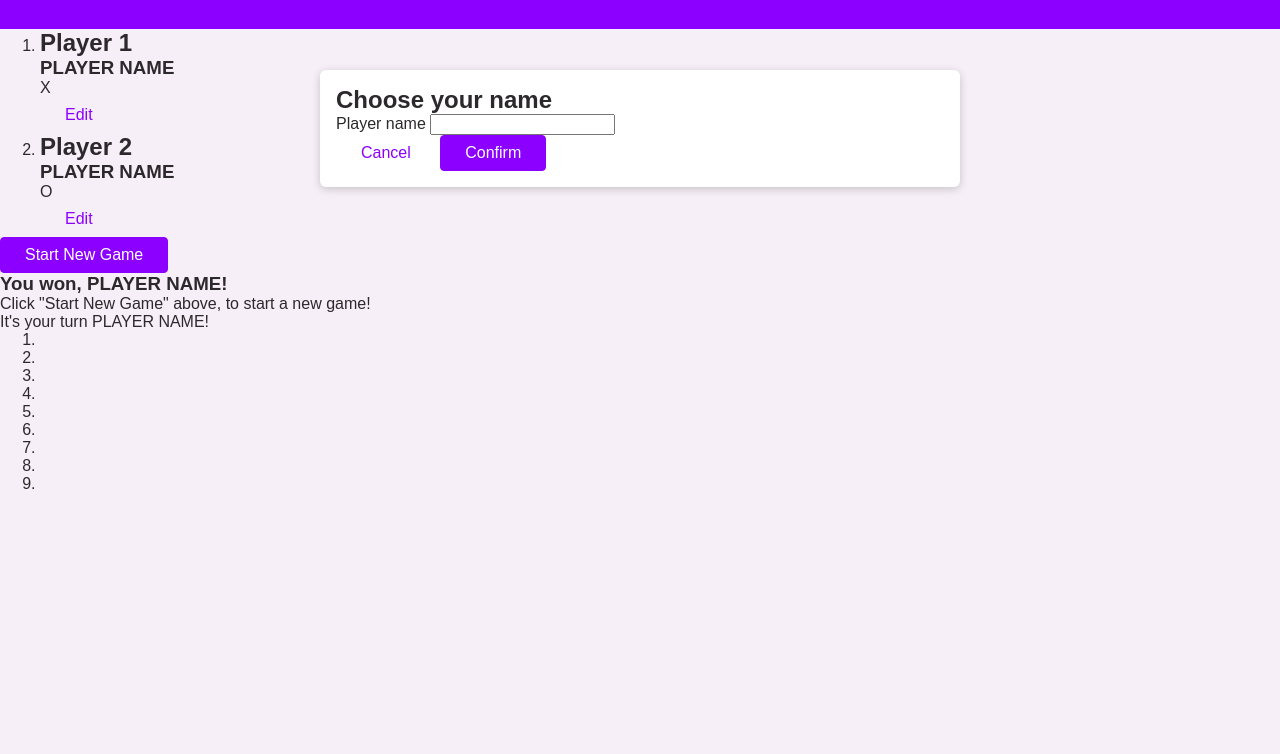
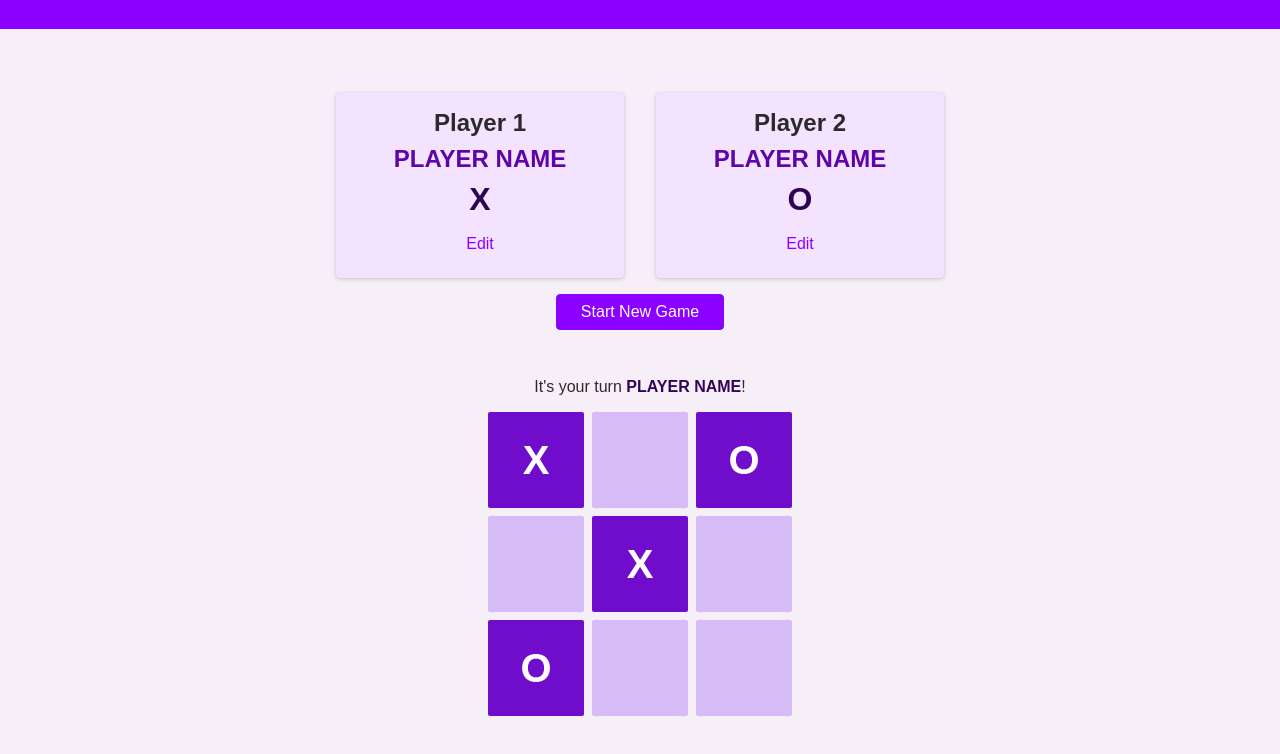
Before and after one commit to andrekleine/tic-tac-toe, a plain HTML site: page index.html in a window 1280 px wide. Shown: the part 90-844 px from the top of the page. Before the commit the page ends 800 px from the top, so only its background shows below. Drawn offline with Linux system fonts and the light colour scheme.

Commit message:
Finished styling

```diff
--- a/index.html
+++ b/index.html
@@ -11,18 +11,21 @@
     <link href="https://fonts.googleapis.com/css2?family=Open+Sans:wght@400;700&display=swap" rel="stylesheet">
     <link rel="stylesheet" href="styles/styles.css">
     <link rel="stylesheet" href="styles/overlays.css">
+    <link rel="stylesheet" href="styles/configuration.css">
+    <link rel="stylesheet" href="styles/game.css">
 </head>
 
 <body>
+    <div id="backdrop"></div>
     <header id="main-header">
         <h1>Play Tic-tac-toe</h1>
         <p>Built with HTML, CSS, Javascript and - of course - lots of love!</p>
     </header>
     <main>
-        <aside class="modal">
+        <aside class="modal" id="config-overlay">
             <h2>Choose your name</h2>
             <form>
-                <div>
+                <div class="form-control">
                     <label for="playername">Player name</label>
                     <input type="text" name="username" id="playername">
                 </div>
@@ -38,7 +41,7 @@
                     <article>
                         <h2>Player 1</h2>
                         <h3>PLAYER NAME</h3>
-                        <p>X</p>
+                        <p class="player-symbol">X</p>
                         <button class="btn btn-alt">Edit</button>
                     </article>
                 </li>
@@ -46,7 +49,7 @@
                     <article>
                         <h2>Player 2</h2>
                         <h3>PLAYER NAME</h3>
-                        <p>O</p>
+                        <p class="player-symbol">O</p>
                         <button class="btn btn-alt">Edit</button>
                     </article>
                 </li>
@@ -54,21 +57,21 @@
             <button class="btn">Start New Game</button>
         </section>
         <section id="active-game">
-            <article>
-                <h3>You won, <span id="winner-name">PLAYER NAME</span>!</h3>
+            <article id="game-over">
+                <h2>You won, <span id="winner-name">PLAYER NAME</span>!</h2>
                 <p>Click "Start New Game" above, to start a new game!</p>
             </article>
             <p>It's your turn <span id="active-player-name">PLAYER NAME</span>!</p>
-            <ol>
+            <ol id="game-board">
+                <li class="disabled">X</li>
                 <li></li>
+                <li class="disabled">O</li>
+
                 <li></li>
+                <li class="disabled">X</li>
                 <li></li>
 
-                <li></li>
-                <li></li>
-                <li></li>
-
-                <li></li>
+                <li class="disabled">O</li>
                 <li></li>
                 <li></li>
             </ol>
--- /dev/null
+++ b/styles/configuration.css
@@ -0,0 +1,66 @@
+#config-overlay {
+  text-align: center;
+}
+
+#config-overlay h2 {
+  margin: 0.5rem 0;
+}
+
+.form-control {
+  margin: 0.5rem 0;
+}
+
+.form-control label {
+  display: block;
+  margin-bottom: 0.5rem;
+  font-weight: bold;
+}
+
+.form-control input {
+  font: inherit;
+  border: 1px solid rgb(204, 204, 204);
+  border-radius: 4px;
+  width: 15rem;
+  padding: 0.35rem;
+}
+
+#game-config {
+    width: 90%;
+    max-width: 40rem;
+    margin: 3rem auto;
+    text-align: center;
+}
+
+#game-config ol {
+    list-style: none;
+    padding: 0;
+    display: flex;
+}
+
+#game-config li {
+    margin: 1rem;
+    padding: 1rem;
+    width: 50%;
+    background-color: rgb(243, 227, 255);
+    border-radius: 4px;
+    box-shadow: 0 1px 4px rgba(0, 0, 0, 0.2);
+}
+
+#game-config h3 {
+    font-size: 1rem;
+    margin: .5rem 0;
+
+}
+
+#game-config h3 {
+    font-size: 1.5rem;
+    margin: .5rem 0;
+    color: rgb(94, 4, 168);
+}
+
+.player-symbol {
+    font-size: 2rem;
+    font-weight: bold;
+    color: rgb(47, 4, 82);
+    margin: .5rem 0;
+}
--- /dev/null
+++ b/styles/game.css
@@ -0,0 +1,59 @@
+#active-game {
+  text-align: center;
+  margin: 2rem 0 5rem 0;
+  /* display: none; */
+}
+
+#game-over {
+  width: 90%;
+  max-width: 40rem;
+  margin: auto;
+  padding: 1rem 2rem;
+  background-color: rgb(50, 5, 87);
+  box-shadow: var(--color-shadow);
+  border-radius: 4px;
+  color: white;
+  display: none;
+}
+
+#game-over h2 {
+  font-size: 2.5rem;
+  margin: 0.5rem 0;
+}
+
+#active-player-name {
+  font-weight: bold;
+  color: var(--color-player-name);
+}
+
+#game-board {
+  list-style: none;
+  margin: 1rem 0;
+  padding: 0;
+  display: grid;
+  grid-template-columns: repeat(3, 6rem);
+  grid-template-rows: repeat(3, 6rem);
+  justify-content: center;
+  gap: 0.5rem;
+}
+
+#game-board li {
+  background-color: rgb(215, 187, 247);
+  border-radius: 2px;
+  cursor: pointer;
+  display: flex;
+  justify-content: center;
+  align-items: center;
+  font-size: 2.5rem;
+  font-weight: bold;
+}
+
+#game-board li:hover {
+  background-color: var(--color-selected);
+}
+
+#game-board li.disabled {
+  background-color: var(--color-selected);
+  color: white;
+  cursor: default;
+}
--- a/styles/overlays.css
+++ b/styles/overlays.css
@@ -6,8 +6,18 @@
   background-color: white;
   padding: 1rem;
   border-radius: 6px;
-  box-shadow: 0 2px 8px rgba(0, 0, 0, 0.2);
-  /* display: none; */
+  box-shadow: var(--color-shadow);
+  display: none;
+}
+
+#backdrop {
+  position: fixed;
+  top: 0;
+  left: 0;
+  width: 100%;
+  height: 100%;
+  background-color: rgba(0, 0, 0, 0.7);
+  display: none;
 }
 
 @media (min-width: 48rem) {
--- a/styles/styles.css
+++ b/styles/styles.css
@@ -10,6 +10,9 @@ body {
   --color-btn-base: rgb(140, 0, 255);
   --color-btn-dark: rgb(79, 10, 190);
   --color-btn-light: rgb(230, 201, 252);
+  --color-player-name: rgb(50, 5, 87);
+  --color-shadow: 0 2px 8px rgba(0, 0, 0, 0.2);
+  --color-selected: rgb(112, 13, 204);
 }
 
 #main-header {
```
